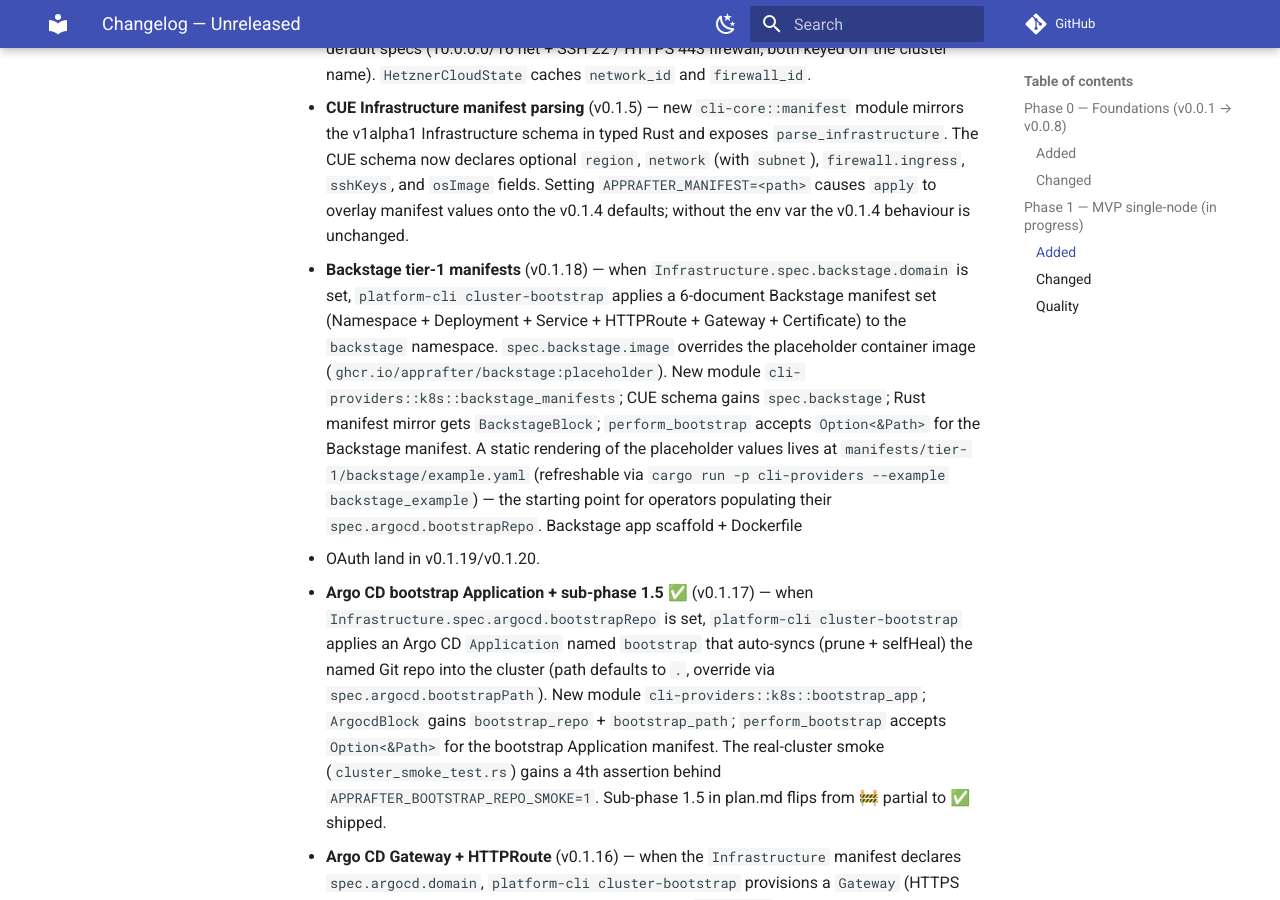
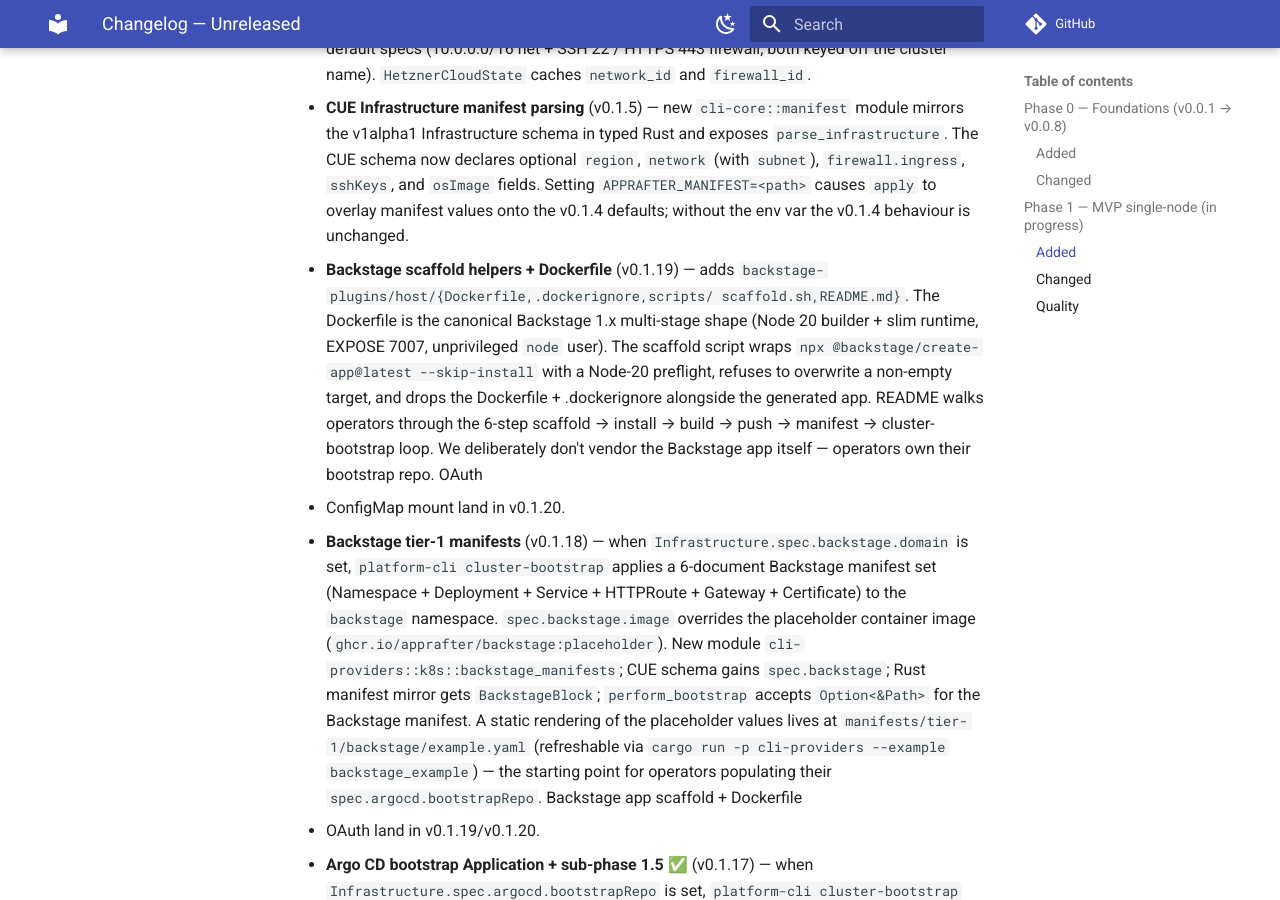
Before and after one commit to AppRafter/apprafter, an MkDocs documentation site: the page built from docs/changelog/UNRELEASED.md, in a window 1280 px wide and 900 px high, scrolled down 2335 px. Built offline with MkDocs 1.6.1 and Material for MkDocs 9.7.7, drawn with Linux system fonts in a browser that asks for light colours; comment, search, counter and statistics services are not loaded.

Commit message:
docs: close 1.6b (Backstage scaffold + Dockerfile) for v0.1.19
- cli/README.md: blockquote cross-link to
  backstage-plugins/host/README.md right after step 10 of
  "Bootstrapping the cluster".
- plan.md: sub-phase 1.6 v0.1.19 поставка ticked off; status
  stays 🚧 partial — v0.1.20 (OAuth stub + closure) is what
  flips it to ✅ shipped.
- docs/changelog/UNRELEASED.md: v0.1.19 entry under Phase 1 / Added.

Co-Authored-By: Claude Opus 4.7 (1M context) <noreply@anthropic.com>

```diff
--- a/docs/changelog/UNRELEASED.md
+++ b/docs/changelog/UNRELEASED.md
@@ -113,6 +113,19 @@ the `0.0.x` series; semver starts at 1.0.
   Setting `APPRAFTER_MANIFEST=<path>` causes `apply` to overlay
   manifest values onto the v0.1.4 defaults; without the env var
   the v0.1.4 behaviour is unchanged.
+- **Backstage scaffold helpers + Dockerfile** (v0.1.19) — adds
+  `backstage-plugins/host/{Dockerfile,.dockerignore,scripts/
+  scaffold.sh,README.md}`. The Dockerfile is the canonical
+  Backstage 1.x multi-stage shape (Node 20 builder + slim
+  runtime, EXPOSE 7007, unprivileged `node` user). The scaffold
+  script wraps `npx @backstage/create-app@latest --skip-install`
+  with a Node-20 preflight, refuses to overwrite a non-empty
+  target, and drops the Dockerfile + .dockerignore alongside the
+  generated app. README walks operators through the 6-step
+  scaffold → install → build → push → manifest →
+  cluster-bootstrap loop. We deliberately don't vendor the
+  Backstage app itself — operators own their bootstrap repo. OAuth
+  + ConfigMap mount land in v0.1.20.
 - **Backstage tier-1 manifests** (v0.1.18) — when
   `Infrastructure.spec.backstage.domain` is set,
   `platform-cli cluster-bootstrap` applies a 6-document Backstage
```
Also changed, not shown: cli/README.md (+6 -2 lines), plan.md (+5 -3 lines).
